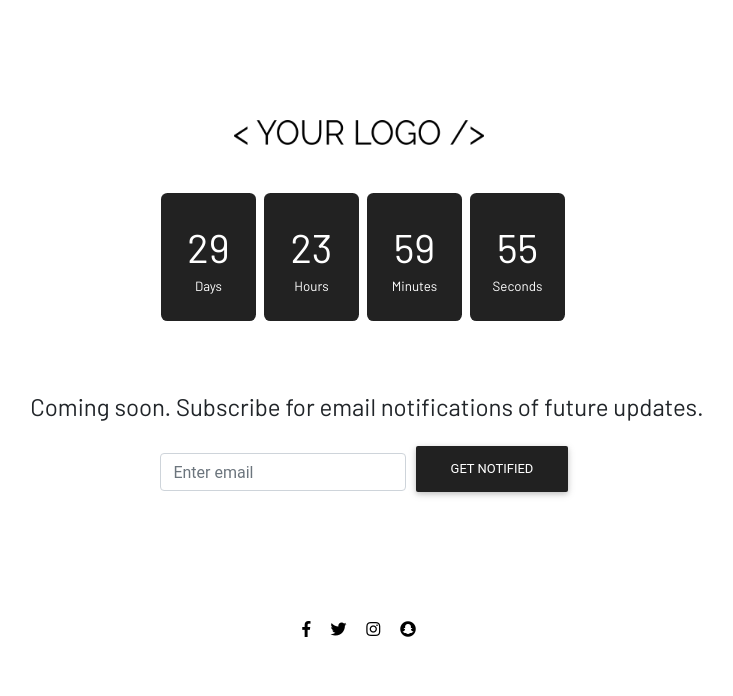
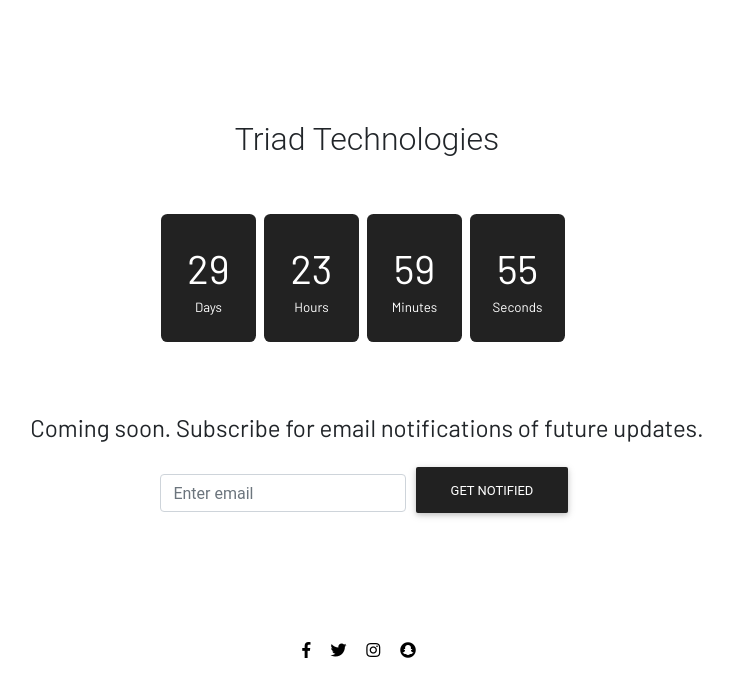
Before and after one commit to triadtechnologies/triadtechnologies.github.io, a plain HTML site: page index.html in a window 1280 px wide. Shown: the whole page, without its empty margins (273-1006 px from the left). Drawn offline with Linux system fonts and the light colour scheme; no server answers; a web font is replaced by a local one.

Commit message:
Update index.html

```diff
--- a/index.html
+++ b/index.html
@@ -30,7 +30,8 @@
     <div class="row">
       <div class="col-12">
         <center>
-          <img src="./img/logo.png" class="mr-3" width="250px" height="25px">
+          <!--<img src="./img/logo.png" class="mr-3" width="250px" height="25px"> -->
+          <h2>Triad Technologies</h2>
         </center>
       </div>
     </div>
```
